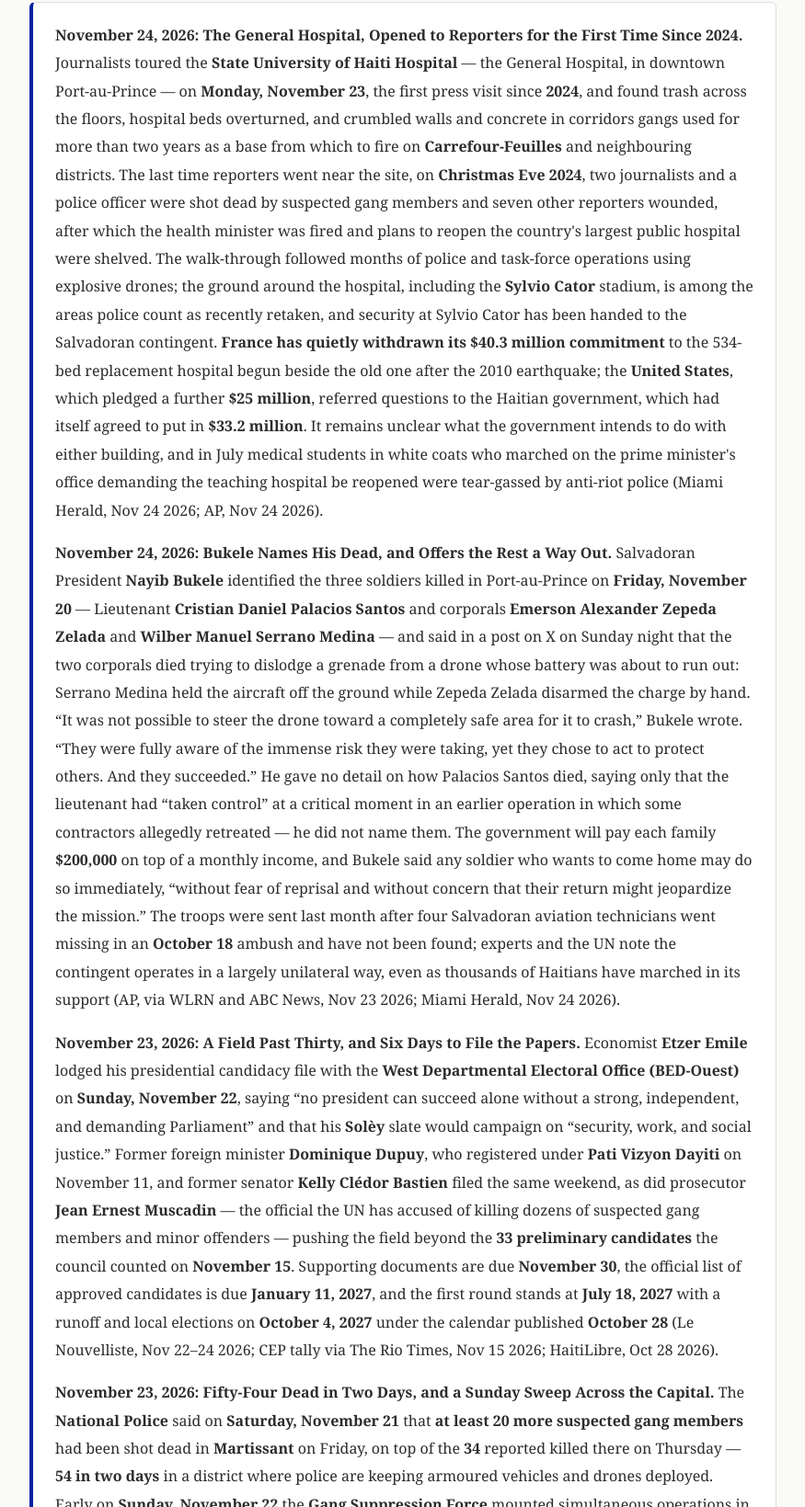
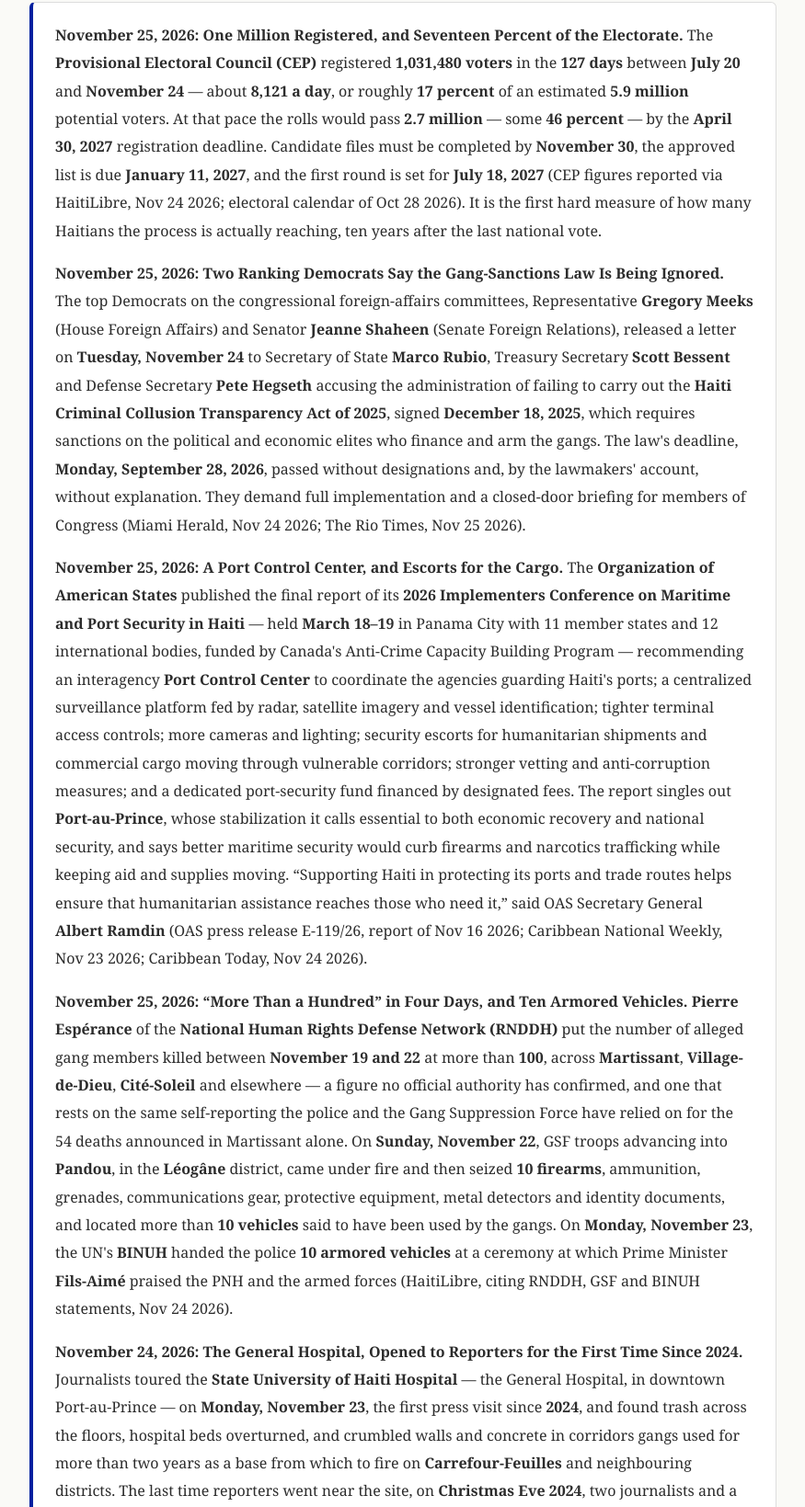
Before and after one commit to onyxgod777/haiti, a plain HTML site: page index.html in a window 1280 px wide. Shown: the part 8819-10458 px from the top of the page at 92% size, without its empty margins (202-1077 px from the left). Drawn offline with Linux system fonts and the light colour scheme.

Commit message:
news: haiti update 2026-11-25

```diff
--- a/index.html
+++ b/index.html
@@ -686,7 +686,7 @@
   <!-- ════════════════════════════════════════════════════════ -->
   <section id="today">
     <h2>X. Haiti Today</h2>
-    <div class="era-dates">Last updated: November 24, 2026</div>
+    <div class="era-dates">Last updated: November 25, 2026</div>
 
     <div class="stats-grid">
       <div class="stat-card">
@@ -726,6 +726,57 @@
     </p>
 
     <div class="highlight-box blue">
+      <p><strong>November 25, 2026: One Million Registered, and Seventeen Percent of the Electorate.</strong> The
+      <strong>Provisional Electoral Council (CEP)</strong> registered <strong>1,031,480 voters</strong> in the
+      <strong>127 days</strong> between <strong>July 20</strong> and <strong>November 24</strong> &mdash; about
+      <strong>8,121 a day</strong>, or roughly <strong>17 percent</strong> of an estimated <strong>5.9 million</strong>
+      potential voters. At that pace the rolls would pass <strong>2.7 million</strong> &mdash; some
+      <strong>46 percent</strong> &mdash; by the <strong>April 30, 2027</strong> registration deadline. Candidate files
+      must be completed by <strong>November 30</strong>, the approved list is due <strong>January 11, 2027</strong>, and
+      the first round is set for <strong>July 18, 2027</strong> (CEP figures reported via HaitiLibre, Nov 24 2026;
+      electoral calendar of Oct 28 2026). It is the first hard measure of how many Haitians the process is actually
+      reaching, ten years after the last national vote.</p>
+
+      <p><strong>November 25, 2026: Two Ranking Democrats Say the Gang-Sanctions Law Is Being Ignored.</strong> The
+      top Democrats on the congressional foreign-affairs committees, Representative <strong>Gregory Meeks</strong>
+      (House Foreign Affairs) and Senator <strong>Jeanne Shaheen</strong> (Senate Foreign Relations), released a letter
+      on <strong>Tuesday, November 24</strong> to Secretary of State <strong>Marco Rubio</strong>, Treasury Secretary
+      <strong>Scott Bessent</strong> and Defense Secretary <strong>Pete Hegseth</strong> accusing the administration of
+      failing to carry out the <strong>Haiti Criminal Collusion Transparency Act of 2025</strong>, signed
+      <strong>December 18, 2025</strong>, which requires sanctions on the political and economic elites who finance and
+      arm the gangs. The law's deadline, <strong>Monday, September 28, 2026</strong>, passed without designations and,
+      by the lawmakers' account, without explanation. They demand full implementation and a closed-door briefing for
+      members of Congress (Miami Herald, Nov 24 2026; The Rio Times, Nov 25 2026).</p>
+
+      <p><strong>November 25, 2026: A Port Control Center, and Escorts for the Cargo.</strong> The
+      <strong>Organization of American States</strong> published the final report of its <strong>2026 Implementers
+      Conference on Maritime and Port Security in Haiti</strong> &mdash; held <strong>March 18&ndash;19</strong> in
+      Panama City with 11 member states and 12 international bodies, funded by Canada's Anti-Crime Capacity Building
+      Program &mdash; recommending an interagency <strong>Port Control Center</strong> to coordinate the agencies
+      guarding Haiti's ports; a centralized surveillance platform fed by radar, satellite imagery and vessel
+      identification; tighter terminal access controls; more cameras and lighting; security escorts for humanitarian
+      shipments and commercial cargo moving through vulnerable corridors; stronger vetting and anti-corruption
+      measures; and a dedicated port-security fund financed by designated fees. The report singles out
+      <strong>Port-au-Prince</strong>, whose stabilization it calls essential to both economic recovery and national
+      security, and says better maritime security would curb firearms and narcotics trafficking while keeping aid and
+      supplies moving. &ldquo;Supporting Haiti in protecting its ports and trade routes helps ensure that humanitarian
+      assistance reaches those who need it,&rdquo; said OAS Secretary General <strong>Albert Ramdin</strong> (OAS press
+      release E-119/26, report of Nov 16 2026; Caribbean National Weekly, Nov 23 2026; Caribbean Today, Nov 24 2026).</p>
+
+      <p><strong>November 25, 2026: &ldquo;More Than a Hundred&rdquo; in Four Days, and Ten Armored Vehicles.</strong>
+      <strong>Pierre Esp&eacute;rance</strong> of the <strong>National Human Rights Defense Network (RNDDH)</strong> put
+      the number of alleged gang members killed between <strong>November 19 and 22</strong> at more than
+      <strong>100</strong>, across <strong>Martissant</strong>, <strong>Village-de-Dieu</strong>,
+      <strong>Cit&eacute;-Soleil</strong> and elsewhere &mdash; a figure no official authority has confirmed, and one
+      that rests on the same self-reporting the police and the Gang Suppression Force have relied on for the 54 deaths
+      announced in Martissant alone. On <strong>Sunday, November 22</strong>, GSF troops advancing into
+      <strong>Pandou</strong>, in the <strong>L&eacute;og&acirc;ne</strong> district, came under fire and then seized
+      <strong>10 firearms</strong>, ammunition, grenades, communications gear, protective equipment, metal detectors and
+      identity documents, and located more than <strong>10 vehicles</strong> said to have been used by the gangs. On
+      <strong>Monday, November 23</strong>, the UN's <strong>BINUH</strong> handed the police <strong>10 armored
+      vehicles</strong> at a ceremony at which Prime Minister <strong>Fils-Aim&eacute;</strong> praised the PNH and the
+      armed forces (HaitiLibre, citing RNDDH, GSF and BINUH statements, Nov 24 2026).</p>
+
       <p><strong>November 24, 2026: The General Hospital, Opened to Reporters for the First Time Since 2024.</strong>
       Journalists toured the <strong>State University of Haiti Hospital</strong> &mdash; the General Hospital, in
       downtown Port-au-Prince &mdash; on <strong>Monday, November 23</strong>, the first press visit since
```
